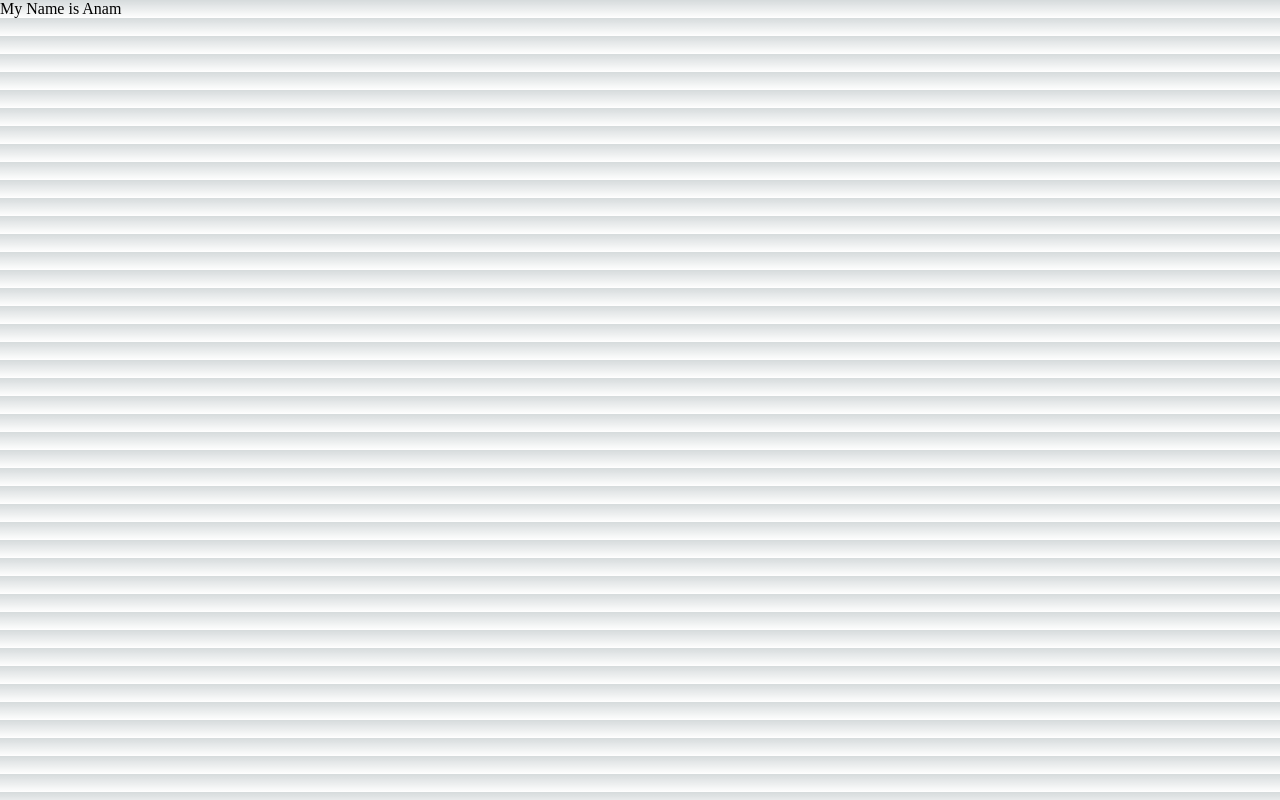
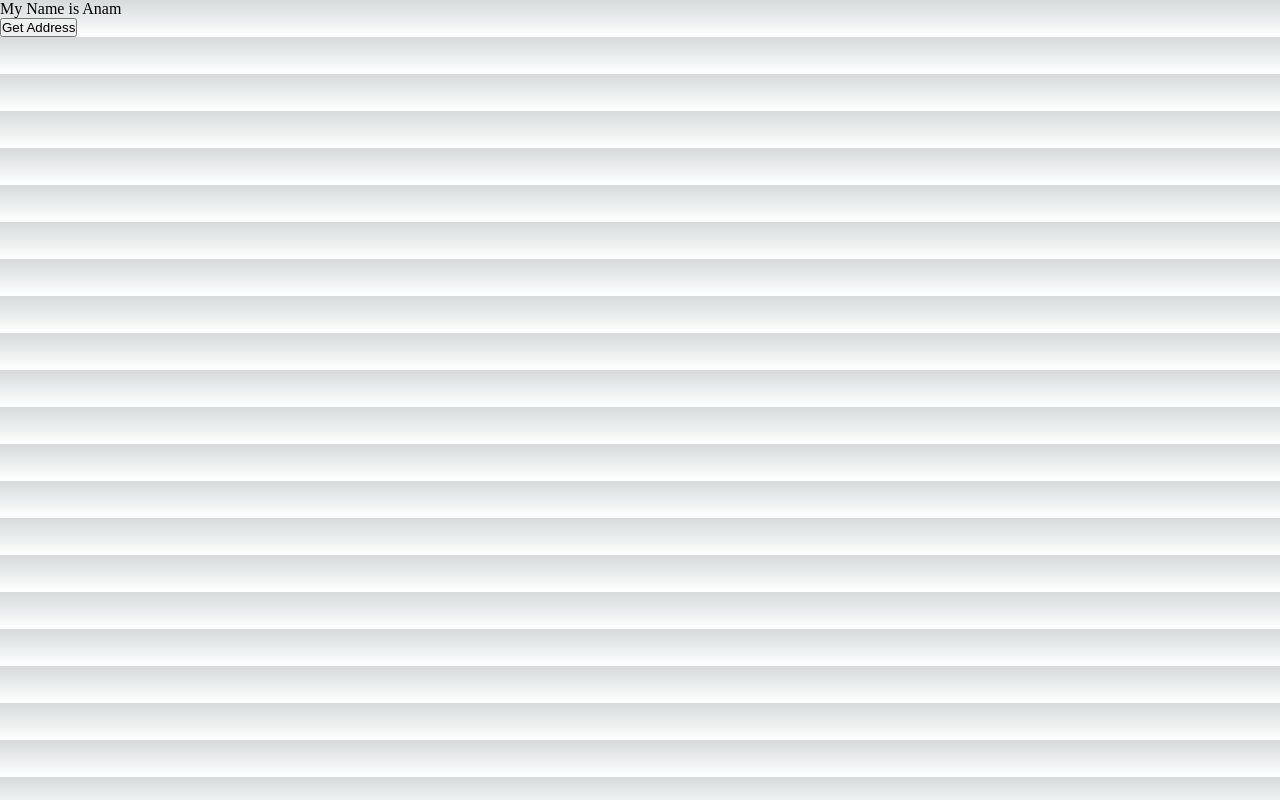
Before and after one commit to anamrani0832/step00_hello_world, a Next.js app: page /name in a window 1280 px wide. Built offline with nearby package versions, Linux system fonts and the light colour scheme.

Commit message:
i have linked the pages with each other

```diff
--- a/app/name/page.tsx
+++ b/app/name/page.tsx
@@ -1,7 +1,15 @@
-export default function Givename(){
-    return(
-        <div>
-            My Name is Anam
-        </div>
-    )
+'use client';
+import { useRouter } from "next/navigation";
+export default function Givename() {
+  const route = useRouter();
+  return (
+    <div>
+      My Name is Anam
+      <br />
+      <button type="button" onClick={() => route.push('/name/address')}>
+              Get Address
+            </button>
+
+    </div>
+  );
 }
```
Also changed, not shown: app/page.tsx (+6 -1 lines).
